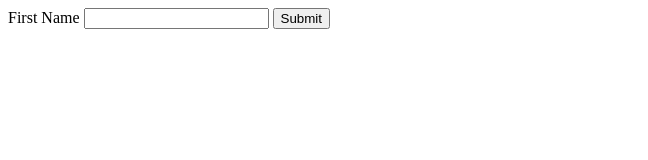
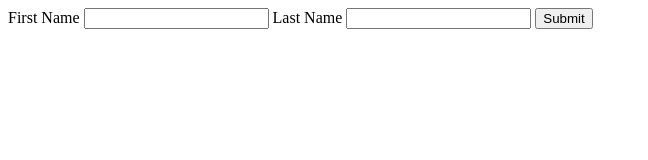
Before and after one commit to Teds30/github-practice, a plain HTML site: page addform.html in a window 1280 px wide. Shown: the whole page, without its empty margins (0-648 px from the left). Drawn offline with Linux system fonts and the light colour scheme.

Commit message:
added lastname field

```diff
--- a/addform.html
+++ b/addform.html
@@ -13,6 +13,9 @@
             <label for="form_fname">First Name</label>
             <input type="text" name="form_fname" id="">
 
+            <label for="">Last Name</label>
+            <input type="text" name="form_lname" id="">
+
             <input type="submit" value="Submit">
 
         </form>
```
